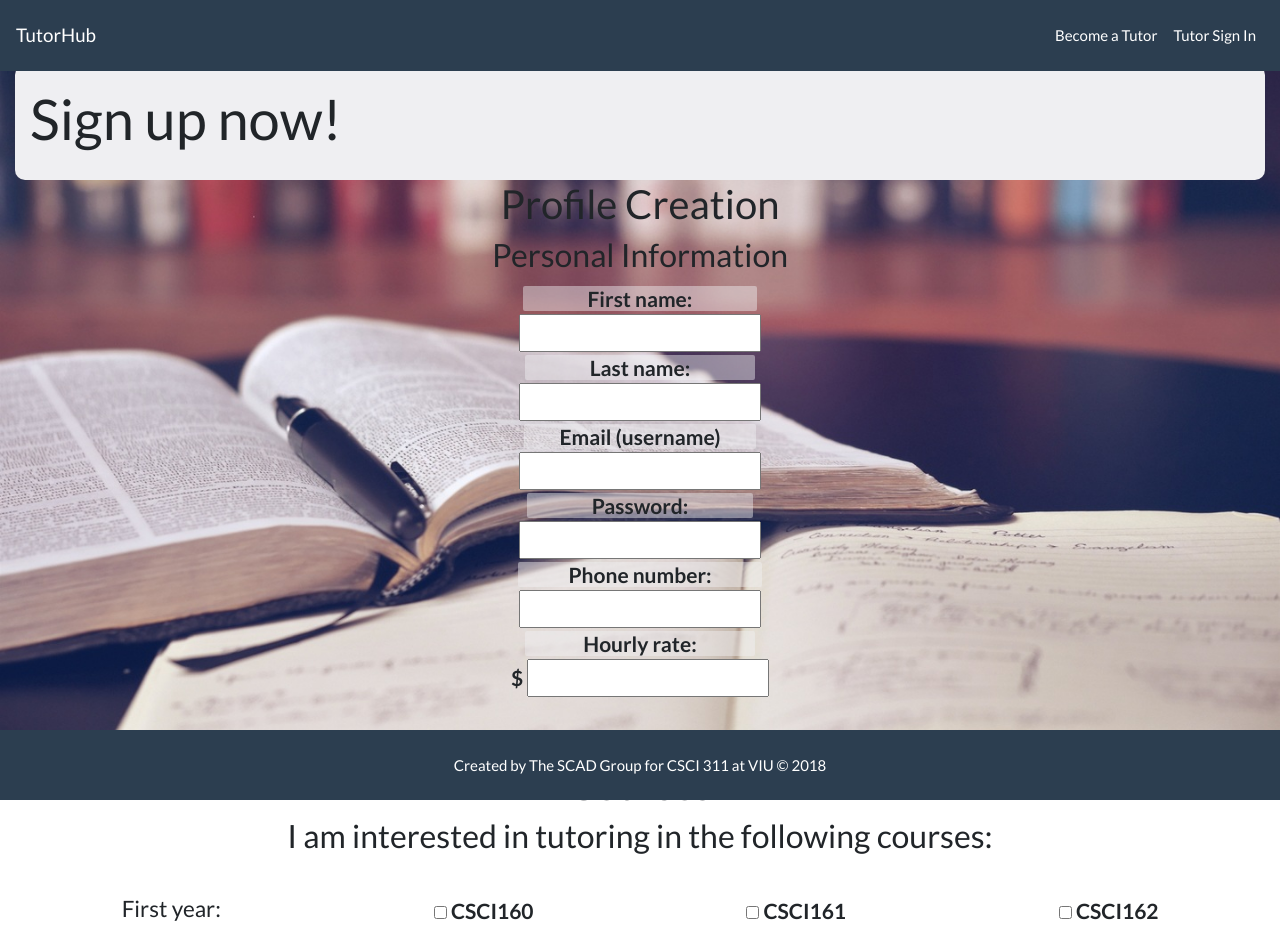
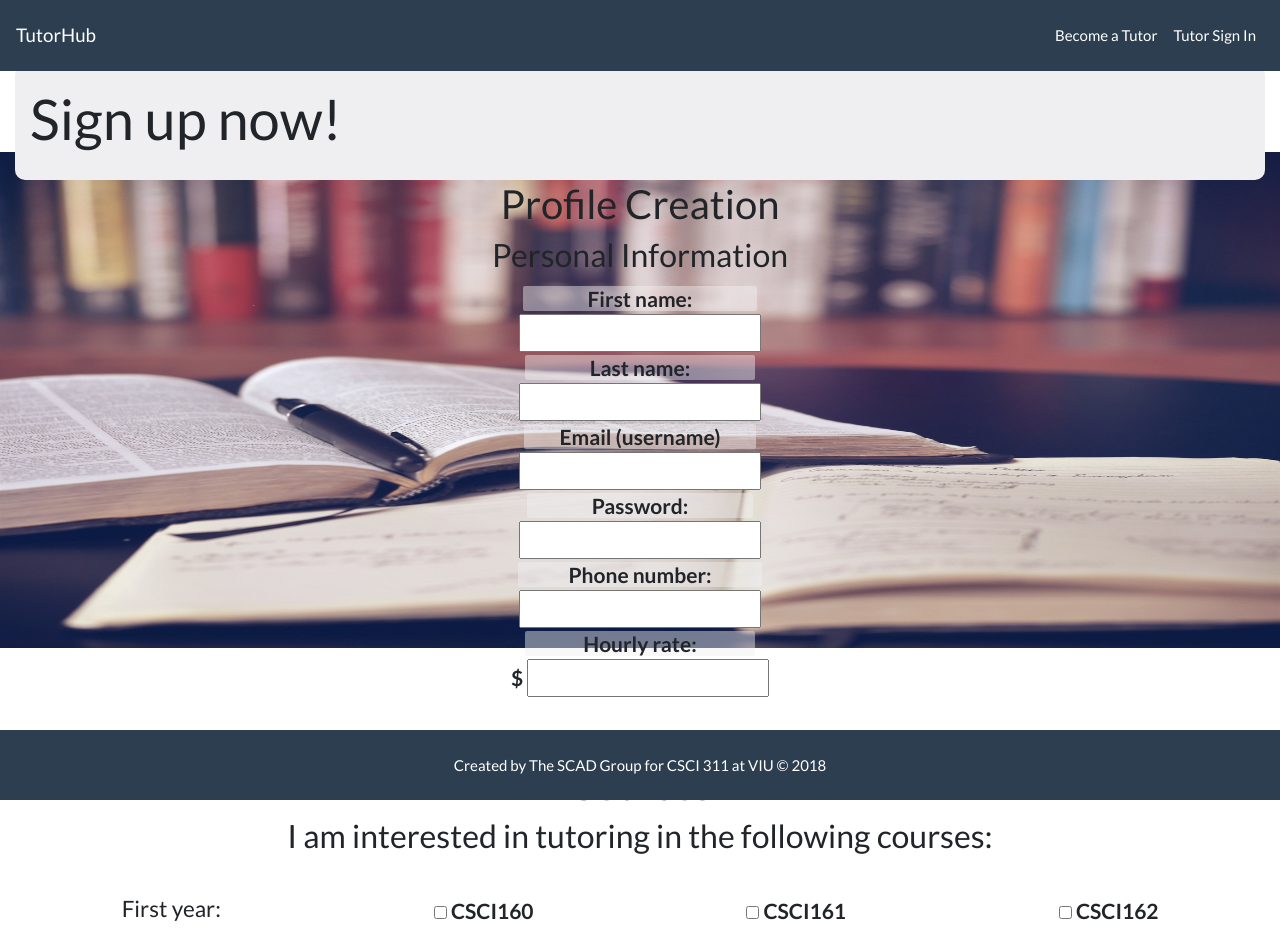
Before and after one commit to danthemango/tutorhub, a PHP site: page /signup.php in a window 1280 px wide. Shown: the top 929 px of the page. Run offline with PHP 8.4, Linux system fonts and the light colour scheme; some libraries are stand-ins or nearby versions.

Commit message:
Altered signup, submitSignup, header alt tag

```diff
--- a/inc/header.php
+++ b/inc/header.php
@@ -51,7 +51,7 @@
 if ($session) {
   echo "
     <li>
-      <img src='img/profile/" . $session_avatar . "' class='avatar img-responsive'>
+      <img src='img/profile/" . $session_avatar . "' class='avatar img-responsive' alt='Tutor Avatar'>
       <span class='header-username text-info'>" . $session_user . "</span>
     </li>
   ";
--- a/signup.php
+++ b/signup.php
@@ -9,9 +9,10 @@
       2018-03-12 Camille: added course selection and tried implementing collapsible schedules
       2018-03-14 Camille: completed scheduling section & rest of file edits
       2018-03-26 Camille: added hourly rate, fixed layout issues and padding, changed hourly inputs
+      2019-04-03 Camille: edited background photo dimensions
 -->
 
-<!-- CSS written by CJ -->
+<!-- Page-Specific CSS written by CJ -->
 <style>
   .myForm, h2, h3, button {
     text-align: center;
@@ -100,6 +101,14 @@
 
   }
 
+  .add-background {
+	 background-image: url("img/background.jpg");
+	 background-position: center;
+    background-repeat: no-repeat;
+    background-size: 100% 62%;
+}
+
+
 </style>
 
 <?php
@@ -113,18 +122,15 @@
 }
 
 ?>
-
-   <section class="main h-100 container-fluid with-overflow with-background">
+		<section class="main h-100 container-fluid with-overflow add-background">
 		   <div class="myHeader container-fluid">
 		      <h1 class="display-4">Sign up now!</h1>
 		   </div>
 
 
 	  <!-- ~~~~~~~~~~~~~~~~~~~~~~~~~~~~~~~~~~ Personal info ~~~~~~~~~~~~~~~~~~~~~~~~~~~~~~~~~~-->
-
 	  <h2> Profile Creation </h2>
 	  <h3> Personal Information </h3>
-
 	  <form action="submitSignup.php" method='post' class='myForm'>
 		   <div class='personalInfo'>
 		       <span class='textLabels'>First name:</span><br>
@@ -145,7 +151,7 @@
 		       <span class='textRateLabel'>Hourly rate:</span><br>
 		       $ <input type="text" name="rate">
 		       <br><br>
-    </div>
+		 </div> <!-- end personalInfo -->
   <hr>
 
   <!-- ~~~~~~~~~~~~~~~~~~~~~~~~~~~~~~~~~~ Course selection ~~~~~~~~~~~~~~~~~~~~~~~~~~~~~~~~~~-->
```
Also changed, not shown: submitSignup.php (+11 -9 lines). Lines whose indentation alone changed are shown as unchanged.
